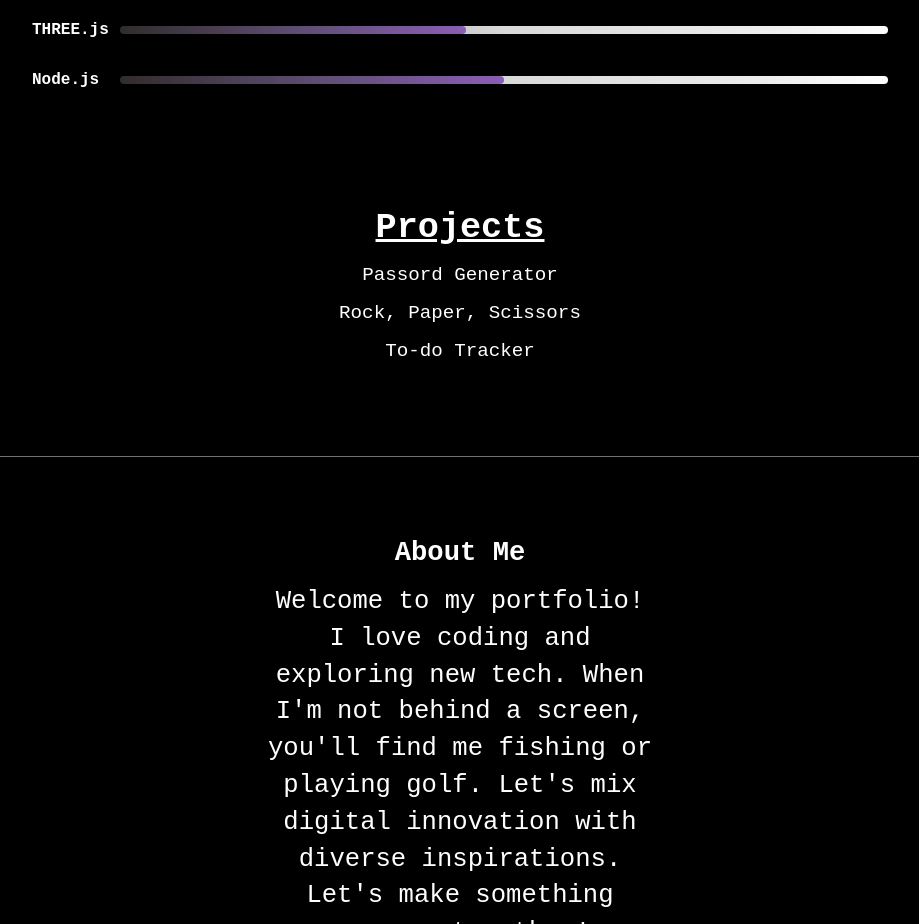
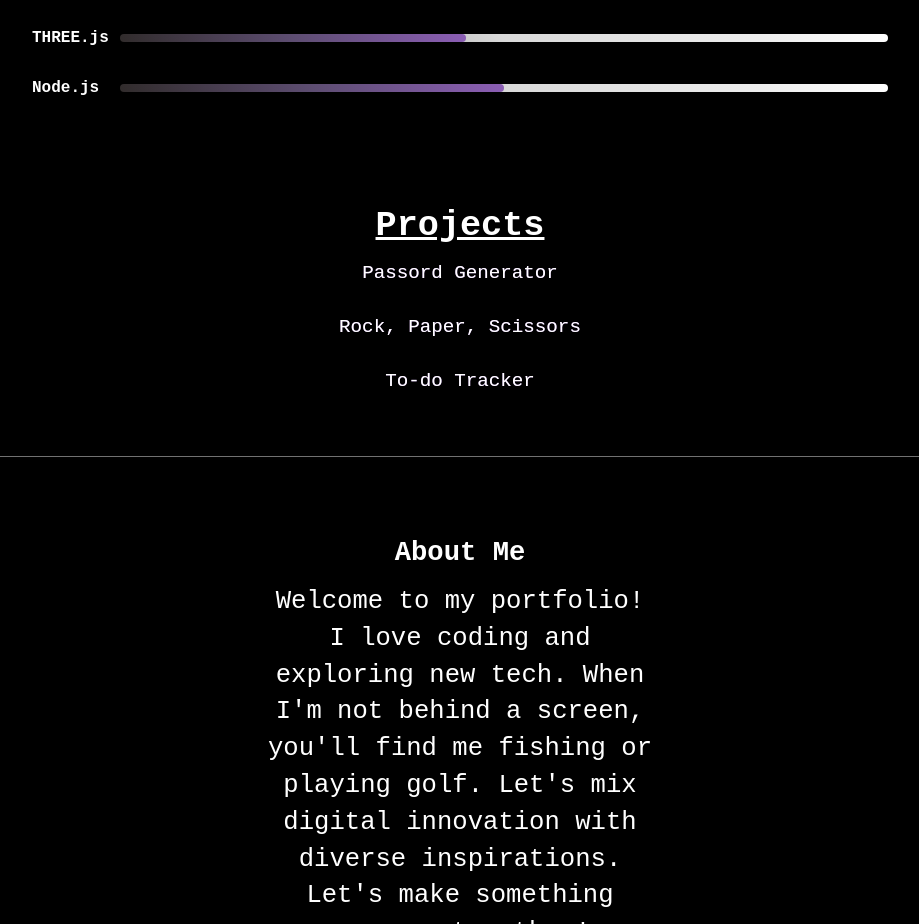
Before and after one commit to IanOlivierDev/Portfolio_Site, a website built with Vite: page index.html in a window 1280 px wide. Shown: the part 1185-2109 px from the top of the page, without its empty margins (180-1099 px from the left). Built offline with nearby package versions, Linux system fonts and the light colour scheme; animation ran at ten frames a second; files whose address does not match are found by name; a web font is replaced by a local one.

Commit message:
Fix project links and add hover effect

```diff
--- a/Styles/skills.scss
+++ b/Styles/skills.scss
@@ -116,7 +116,10 @@
 	&__projects{
 		@media (min-height: 700px){
 			height: 40%;
-			margin-top: 1rem;
+			display: flex;
+			justify-content: center;
+			align-items: center;
+			flex-direction: column;
 		}
 	}
 
@@ -131,7 +134,6 @@
 
 
 		@media (min-height: 700px){
-			margin-top: 5rem;
 			font-size: 2.2rem;
 		}
 	}
@@ -147,7 +149,13 @@
 		font-size: 1.2rem;
 		margin-bottom: 1rem;
 		text-decoration: none;
+		margin-bottom: 2rem;
 		color: white;
+		text-shadow:
+		0 0 #8b5eb4,
+		0 2rem #8b5eb4;
+	  	overflow: hidden;
+	  	transition: 0.3s;
 
 		&:visited{
 			color: white;
@@ -157,6 +165,11 @@
 			margin-bottom: 0;
 		}
 
+		&:hover{
+			text-shadow:
+    		0 -2rem #8b5eb4,
+    		0 0 #8b5eb4;
+		}
 
 		@media (min-height: 900px){
 			font-size: 1.5rem;
--- a/index.html
+++ b/index.html
@@ -154,13 +154,13 @@
             </div>
             <div class="skillsContent__projects-link-container">
               <a
-                href="/Password-Generator/index.html"
+                href="https://github.com/IanOlivierDev/Password-Generator"
                 target="_blank"
                 class="skillsContent__projects-link-container-item"
                 >Passord Generator</a
               >
               <a
-                href="/Projects/Rock-Paper-Scissors/index.html"
+                href="https://github.com/IanOlivierDev/Rock-Paper-Scissors"
                 target="_blank"
                 class="skillsContent__projects-link-container-item"
                 >Rock, Paper, Scissors</a
```
